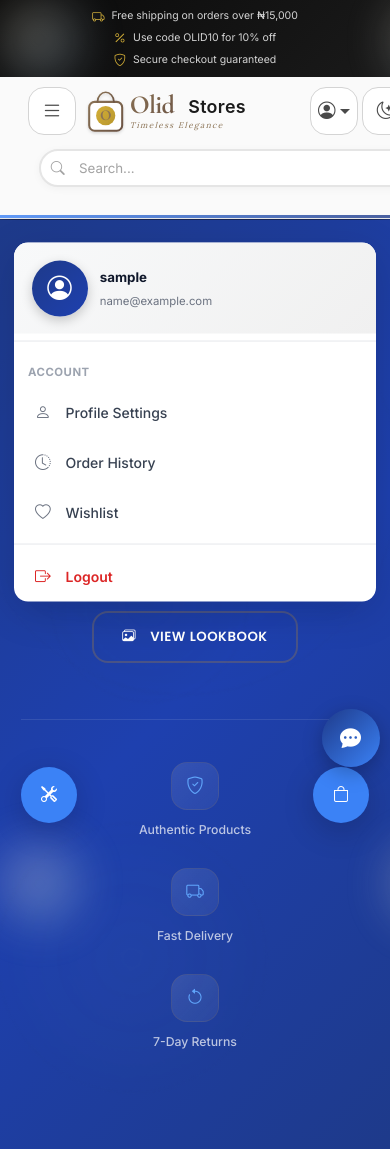
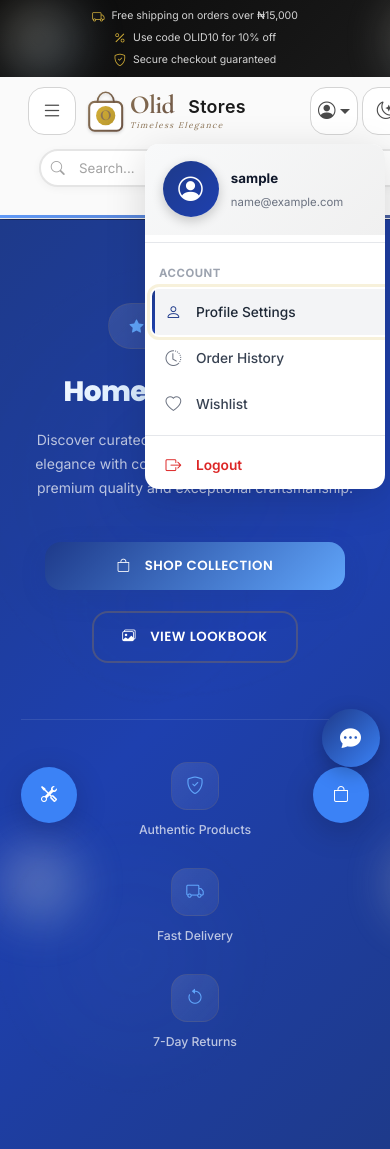
Before and after one commit to Deejulu/OlidStores, a Django app: page / in a window 390 px wide, after a click on "User menu"; the page is wider, and only the part inside the window is pictured. Shown: the top 1149 px of that part. Run offline with Django 5.2, Linux system fonts and the light colour scheme; the visitor is signed in with stand-in values (Sample User, id 1); data comes from the database, SQL or seed files in the repository; data that the repository does not hold is empty.

Commit message:
Fix header dropdown positioning on mobile for account and notifications menus

```diff
--- a/templates/base.html
+++ b/templates/base.html
@@ -1362,13 +1362,15 @@
 
     .user-actions .dropdown-menu {
         position: fixed !important;
-        top: 5.5rem !important;
-        right: 1rem !important;
+        top: 5rem !important;
+        right: 0.75rem !important;
         left: auto !important;
         z-index: 100002 !important;
-        min-width: 260px;
+        width: min(320px, calc(100vw - 1.5rem)) !important;
+        min-width: 240px;
+        max-height: calc(100vh - 5rem);
         margin-top: 0;
-        overflow: visible !important;
+        overflow-y: auto !important;
         transform: none !important;
     }
 
@@ -1386,10 +1388,28 @@
             border-radius: 1rem;
         }
 
+        .user-actions .dropdown-menu,
+        .main-header .user-actions .dropdown-menu,
+        .main-header .user-actions .dropdown-menu.show,
+        .header-action-dropdown {
+            position: fixed !important;
+            top: 4.8rem !important;
+            right: 0.35rem !important;
+            left: auto !important;
+            transform: none !important;
+            width: min(260px, calc(100vw - 0.75rem)) !important;
+            min-width: 200px;
+            max-height: calc(100vh - 5rem) !important;
+            overflow-y: auto !important;
+            padding: 0 !important;
+            margin: 0 !important;
+            z-index: 2147483647 !important;
+        }
+
         .dropdown-item {
-            padding: 0.875rem 1rem;
-            font-size: 1rem;
-            min-height: 44px;
+            padding: 0.75rem 0.95rem;
+            font-size: 0.98rem;
+            min-height: 42px;
         }
 
         .dropdown-section-title {
@@ -1409,6 +1429,28 @@
 
         .admin-badge {
             font-size: 0.75rem;
+        }
+    }
+
+    @media (max-width: 767.98px) {
+        .main-header .user-actions .dropdown-menu {
+            position: fixed !important;
+            top: 4.8rem !important;
+            right: 0.35rem !important;
+            left: auto !important;
+            transform: none !important;
+            width: min(240px, calc(100vw - 0.75rem)) !important;
+            min-width: 200px;
+            max-height: calc(100vh - 5rem) !important;
+            overflow-y: auto !important;
+        }
+    }
+
+    @media (max-width: 575.98px) {
+        .main-header .user-actions .dropdown-menu {
+            top: 4.5rem !important;
+            right: 0.25rem !important;
+            width: min(220px, calc(100vw - 0.5rem)) !important;
         }
     }
 
@@ -4298,21 +4340,22 @@
                     try {
                         const menu = dd.querySelector('.dropdown-menu');
                         const header = document.querySelector('.main-header');
-                        if (menu && header && window.innerWidth <= 992) {
+                        const isHeaderAction = dd.closest('.user-actions');
+                        if (menu && header && window.innerWidth <= 992 && isHeaderAction) {
                             const headerBottom = Math.ceil(header.getBoundingClientRect().bottom);
-                            // place menu just below header and keep it inside viewport
-                            menu.style.top = (headerBottom + 8) + 'px';
-                            menu.style.left = 'var(--space-sm)';
-                            menu.style.right = 'var(--space-sm)';
-                            menu.style.zIndex = '2147483647'; /* front-most */
-
-                            // Move the menu into <body> on small screens so stacking contexts won't clip it
-                            if (!menu.__movedToBody) {
-                                menu.__originalParent = menu.parentNode;
-                                menu.__originalNext = menu.nextSibling;
-                                document.body.appendChild(menu);
-                                menu.__movedToBody = true;
-                            }
+                            // place the header action menu below the header and pin it to the right
+                            menu.classList.add('header-action-dropdown');
+                            menu.style.setProperty('position', 'fixed', 'important');
+                            menu.style.setProperty('top', (headerBottom + 8) + 'px', 'important');
+                            menu.style.setProperty('left', 'auto', 'important');
+                            menu.style.setProperty('right', '0.25rem', 'important');
+                            menu.style.setProperty('width', 'min(240px, calc(100vw - 0.75rem))', 'important');
+                            menu.style.setProperty('max-width', '240px', 'important');
+                            menu.style.setProperty('transform', 'none', 'important');
+                            menu.style.setProperty('margin', '0', 'important');
+                            menu.style.setProperty('z-index', '2147483647', 'important'); /* front-most */
+
+                            // Keep header action menus in place; do not move them to body.
                         }
                     } catch (err) {
                         /* safe fail */
@@ -4327,7 +4370,11 @@
                         menu.style.top = '';
                         menu.style.left = '';
                         menu.style.right = '';
+                        menu.style.width = '';
+                        menu.style.maxWidth = '';
+                        menu.style.transform = '';
                         menu.style.zIndex = '';
+                        menu.classList.remove('header-action-dropdown');
 
                         if (menu.__movedToBody && menu.__originalParent) {
                             try {
```
